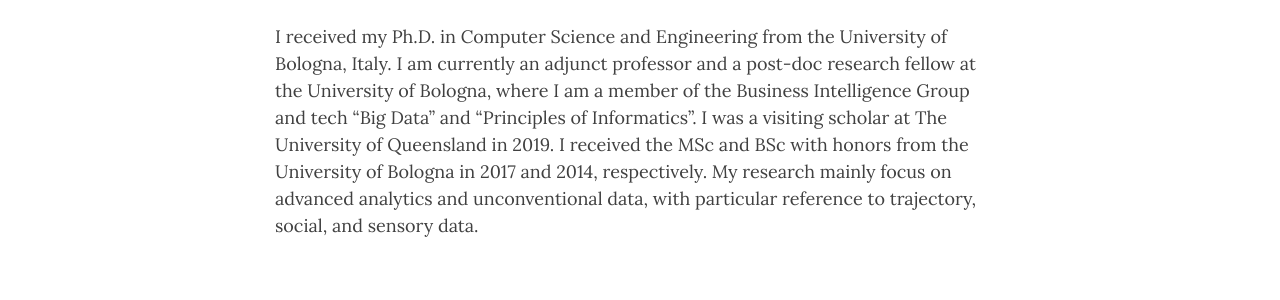
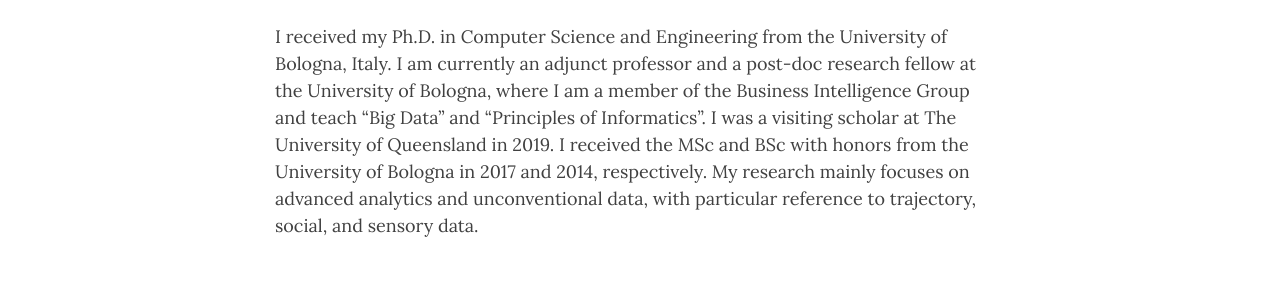
Before and after one commit to w4bo/w4bo.github.io, a Jekyll site: the page built from aboutme.md, in a window 1280 px wide. Shown: the part 368-668 px from the top of the page. Built offline with Jekyll 4.4.1, drawn with Linux system fonts in a browser that asks for light colours; nearby versions of some CDN libraries; comment, search, counter and statistics services are not loaded.

Commit message:
fix about me

```diff
--- a/aboutme.md
+++ b/aboutme.md
@@ -8,7 +8,7 @@
 
 
 I received my Ph.D. in Computer Science and Engineering from the University of Bologna, Italy.
-I am currently an adjunct professor and a post-doc research fellow at the University of Bologna, where I am a member of the Business Intelligence Group and tech "Big Data" and "Principles of Informatics".
+I am currently an adjunct professor and a post-doc research fellow at the University of Bologna, where I am a member of the Business Intelligence Group and teach "Big Data" and "Principles of Informatics".
 I was a visiting scholar at The University of Queensland in 2019.
 I received the MSc and BSc with honors from the University of Bologna in 2017 and 2014, respectively.
-My research mainly focus on advanced analytics and unconventional data, with particular reference to trajectory, social, and sensory data.
+My research mainly focuses on advanced analytics and unconventional data, with particular reference to trajectory, social, and sensory data.
```
